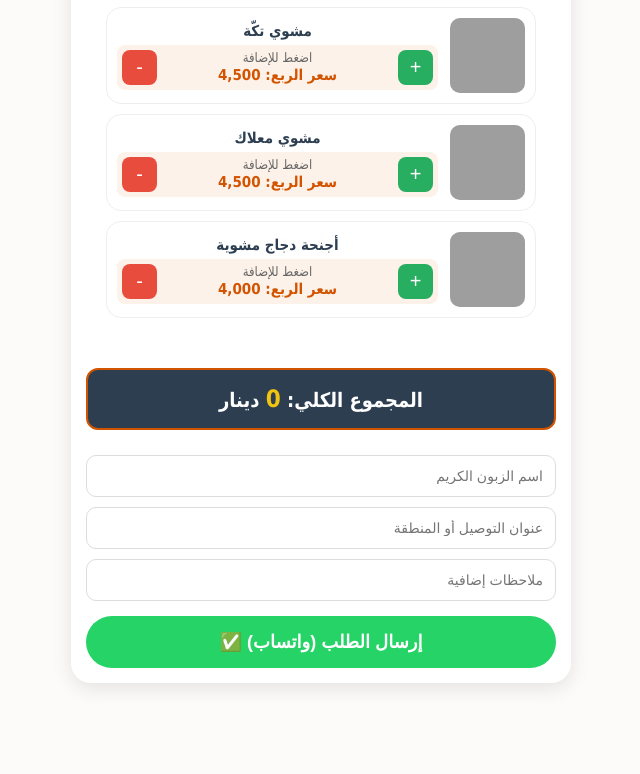
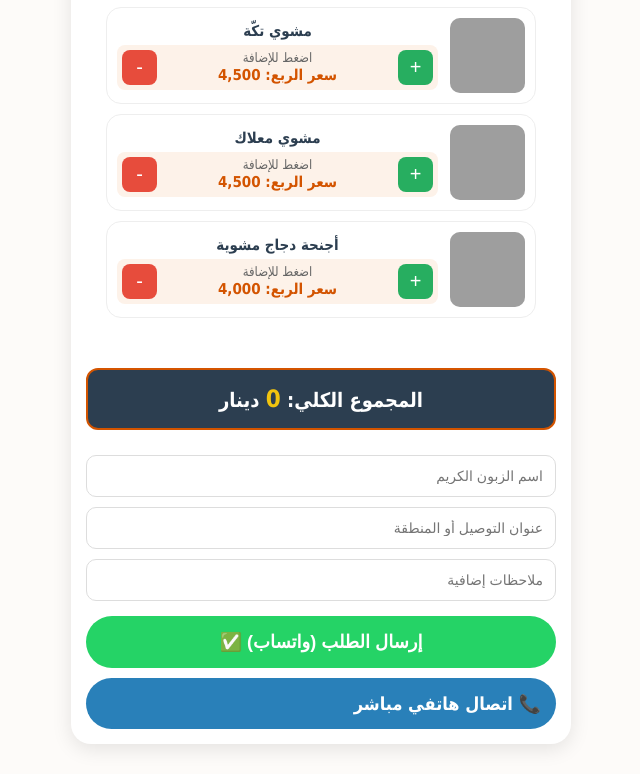
Before and after one commit to carccar450-rgb/Model-Restaurant, a plain HTML site: page index.html in a window 1280 px wide. Shown: the part 526-1300 px from the top of the page, without its empty margins (319-959 px from the left). Before the commit the page ends 1239 px from the top, so only its background shows below. Drawn offline with Linux system fonts and the light colour scheme; no server answers; grey boxes are pictures that could not be loaded.

Commit message:
Update index.html

```diff
--- a/index.html
+++ b/index.html
@@ -40,6 +40,9 @@
         <input type="text" id="userNote" placeholder="ملاحظات إضافية">
     </div>
     <button class="send-btn" onclick="sendWhatsApp()">إرسال الطلب (واتساب) ✅</button>
+  <a href="tel:07807466488" style="background-color: #2980b9; color: white; padding: 15px; text-decoration: none; border-radius: 50px; display: block; margin-top: 10px; font-weight: bold; font-size: 18px;">
+    📞 اتصال هاتفي مباشر
+</a>
 </div>
 
 <script>
```
